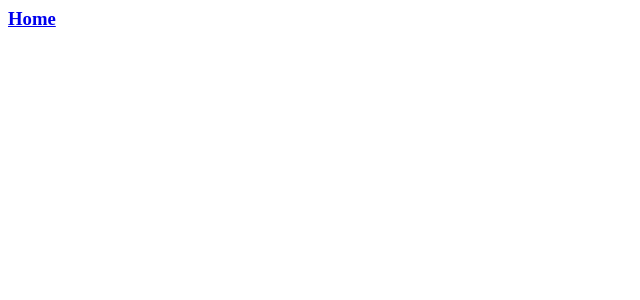
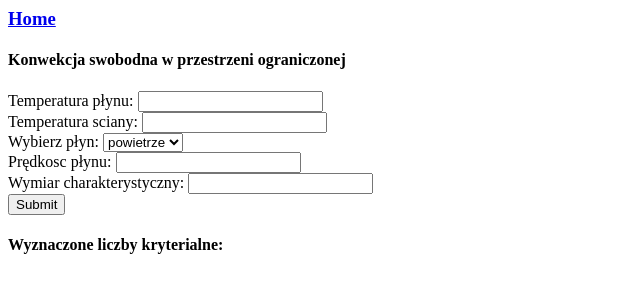
Before and after one commit to JakubWilczek98/Criterion-number-calculator, a Flask app: page /case_3 in a window 1280 px wide. Before the commit the part shown is almost empty. Shown: the top 300 px of the page, without its empty margins (0-640 px from the left). Run offline with Flask 2, Linux system fonts and the light colour scheme.

Commit message:
case 3 added

```diff
--- a/templates/case_3.html
+++ b/templates/case_3.html
@@ -3,6 +3,38 @@
         <h3><a href="http://127.0.0.1:5001">Home</a></h3>
     </head>
     <body>
+    <form class = "grid" action = "/case_3_result" method = "POST">
+            <h4>Konwekcja swobodna w przestrzeni ograniczonej</h4>
+            <label for = "temp1"> Temperatura płynu: </label>
+            <input type = "text" name="temp1" id = "temp1">
+            <br/>
+            <label for = "temp3"> Temperatura sciany: </label>
+            <input type = "text" name="temp3" id = "temp3">
+            <br/>
+            <label for = "material"> Wybierz płyn: </label>
+            <select name="material" class="selectpicker form-control">
+            {% for o in data %}
+            <option value="{{ o.name }}">{{ o.name }}</option>
+            {% endfor %}
+            </select>
+            <br/>
+            <label for = "velo"> Prędkosc płynu: </label>
+            <input type = "text" name="velo" id = "velo">
+            <br/>
+            <label for = "wymiar"> Wymiar charakterystyczny: </label>
+            <input type = "wymiar" name="wymiar" id = "wymiar">
+            <br/>
+            </select>
+            <input type = "Submit" class = "file_submit">
+
+
+            <h4>Wyznaczone liczby kryterialne:</h4>
+            {% if temp1 %}
+            <h3  style="color: blue;">{{temp1}} {{rodzaj}}</h3>
+            {% endif %}
+
+
+        </form>
 
     </body>
 
```
